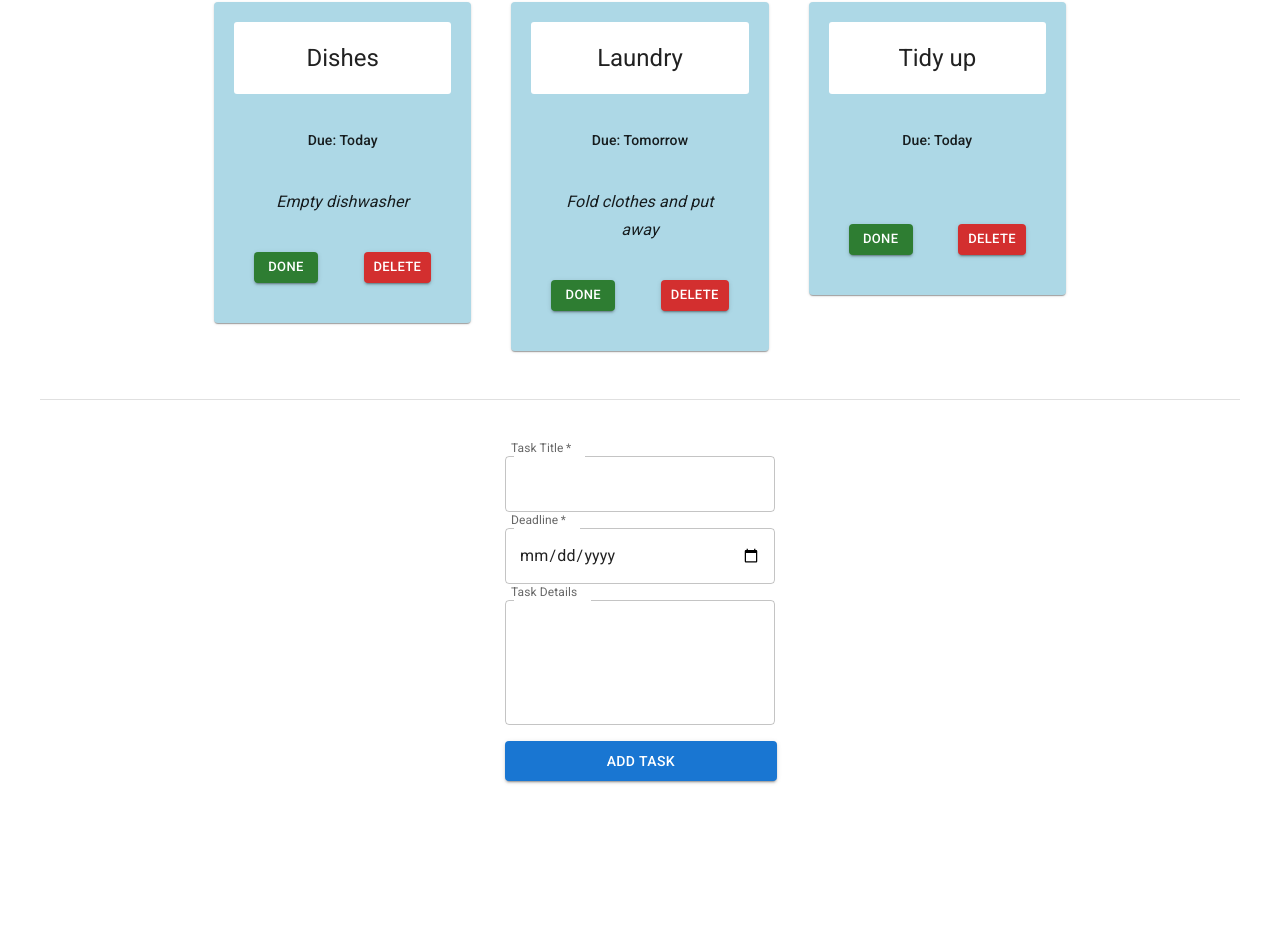
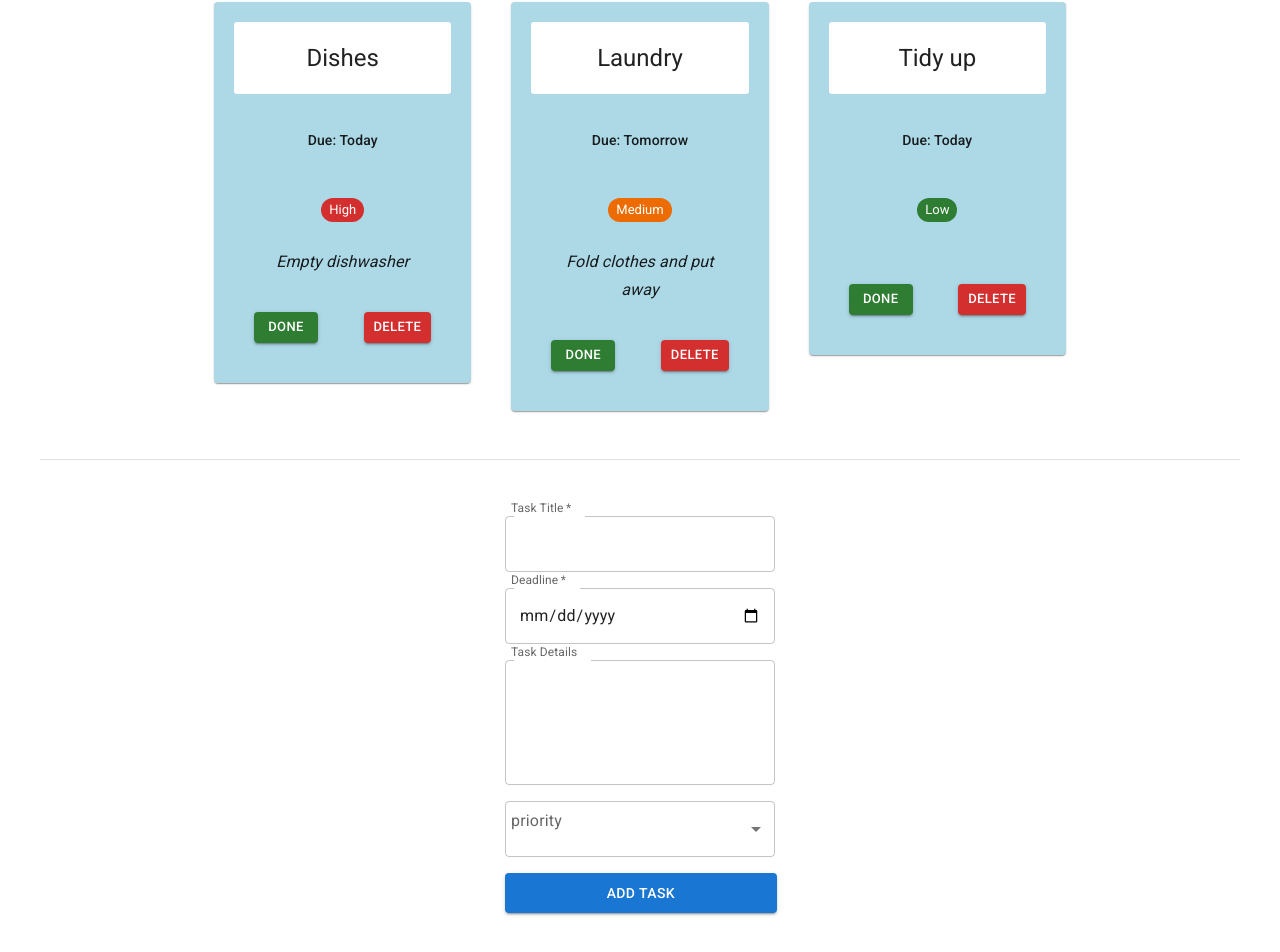
Before and after one commit to Dante-cjh/react-basics-labs, a React (Create React App) app in the folder tasky/: page / in a window 1280 px wide. Shown: the part 170-1122 px from the top of the page. Before the commit the page ends 1055 px from the top, so only its background shows below. Built offline with nearby package versions, Linux system fonts and the light colour scheme.

Commit message:
Week 3 Exercises done

```diff
--- a/tasky/src/App.js
+++ b/tasky/src/App.js
@@ -10,14 +10,15 @@ import Grid from '@mui/material/Grid';
 function App() {
   const [ taskState, setTaskState ] = useState({
     tasks: [
-      { id: 1, title:"Dishes", description: "Empty dishwasher", deadline: "Today", done: false },
-      { id: 2, title: "Laundry", description: "Fold clothes and put away", deadline: "Tomorrow", done: false },
-      { id: 3, title: "Tidy up", deadline: "Today", done: false}
+      { id: 1, title:"Dishes", priority:"High", description: "Empty dishwasher", deadline: "Today", done: false },
+      { id: 2, title: "Laundry", priority:"Medium", description: "Fold clothes and put away", deadline: "Tomorrow", done: false },
+      { id: 3, title: "Tidy up", priority:"Low", deadline: "Today", done: false}
     ]
   });
   const [ formState, setFormState ] = useState({
     title: "",
     description: "",
+    priority: "",
     deadline: ""
   });
   const doneHandler = (taskIndex) => {
@@ -41,6 +42,9 @@ function App() {
       case "description":
           form.description = event.target.value;
           break;
+      case "priority":
+          form.priority = event.target.value;
+          break;
       case "deadline":
           form.deadline = event.target.value;
           break;
@@ -50,6 +54,7 @@ function App() {
     setFormState(form);
   }
   console.log(formState);
+
   const formSubmitHandler = (event) => {
     event.preventDefault();
 
@@ -92,6 +97,7 @@ function App() {
                 title={task.title}
                 description={task.description}
                 deadline={task.deadline}
+                priority={task.priority}
                 done={task.done}
                 key={task.id}
                 markDone = {() => doneHandler(index)}
--- a/tasky/src/components/Form.js
+++ b/tasky/src/components/Form.js
@@ -2,7 +2,16 @@ import React from "react";
 import Box from '@mui/material/Box';
 import TextField from '@mui/material/TextField';
 import Button from '@mui/material/Button';
+import MenuItem from '@mui/material/MenuItem';
 
+const priority = [{
+  value: "High"
+},
+{
+  value: "Medium"
+},{
+  value: "Low"
+}]
 const AddTaskForm = (props) => {
 
     return (
@@ -45,6 +54,20 @@ const AddTaskForm = (props) => {
               onChange={(event) => props.change(event)}
             />
           </div>
+
+          <TextField
+          select
+          label="priority"
+          name="priority"
+          onChange={(event) => props.change(event)}
+        >
+          {priority.map((option) => (
+            <MenuItem key={option.value} value={option.value}>
+              {option.value}
+            </MenuItem>
+          ))}
+        </TextField>
+
           <div>
             <Button
               type="submit"
--- a/tasky/src/components/Task.js
+++ b/tasky/src/components/Task.js
@@ -7,6 +7,8 @@ import CardContent from '@mui/material/CardContent';
 import CardHeader from '@mui/material/CardHeader';
 import Grid from '@mui/material/Grid';
 import Typography from '@mui/material/Typography';
+import Chip from '@mui/material/Chip';
+import { blue, yellow } from "@mui/material/colors";
 
 const Task = (props) => {
     return(
@@ -29,6 +31,7 @@ const Task = (props) => {
                 textAlign: 'center'
                 }}
             />
+
             <CardContent>
                 <Box
                 sx={{
@@ -43,6 +46,20 @@ const Task = (props) => {
                     Due: {props.deadline}
                 </Typography>
                 </Box>
+                <Box
+                sx={{
+                    display: 'flex',
+                    justifyContent: 'center',
+                    alignItems: 'baseline',
+                    mb: 2,
+                    padding: '10px'
+                }}
+                >
+                    <Chip label={props.priority}
+                        color={props.priority==="High" ? "error" : props.priority==="Medium" ? "warning" : "success"}
+                    size="small"/>
+                </Box>
+
                 <Typography
                     component="p"
                     variant="subtitle1"
```
